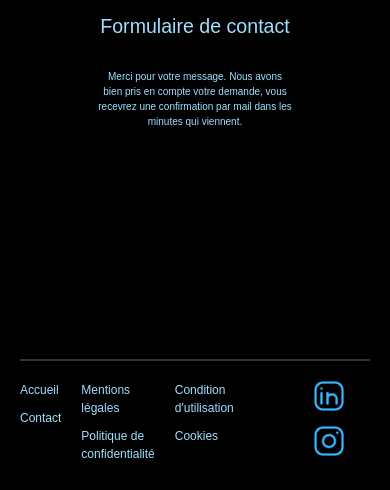
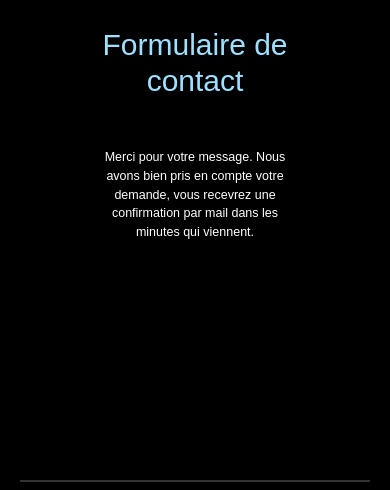
Before and after one commit to Jexien/Portfolio, a PHP site: page /contactbis.php in a window 390 px wide. Shown: the part 15-505 px from the top of the page. Run offline with PHP 8.4, Linux system fonts and the light colour scheme; some web fonts are replaced.

Commit message:
Mobile version de l'index et tentative changement couleurs contact

```diff
--- a/CSS/style.css
+++ b/CSS/style.css
@@ -356,6 +356,19 @@ label > span:last-child {
     width: 50%;
   }
 }
+.bish1 {
+  font-size: 3rem;
+  text-align: center;
+  padding-top: 3%;
+  padding-bottom: 3%;
+}
+.bistxt {
+  color: #ffffff;
+  font-size: 1.25rem;
+  text-align: center;
+  padding-top: 2%;
+  padding-bottom: 2%;
+}
 .h1photo {
   color: #ffffff;
   font-size: 1.25rem;
--- a/LESS/Style.less
+++ b/LESS/Style.less
@@ -434,12 +434,19 @@ label > span:last-child {
 
 // FIN PAGE CONTACT ____________________________________________________________________________________________________________________________________________
 // Contact BIS
+.bish1{
+  font-size: @size-h2;
+  text-align: center;
+  padding-top: 3%;
+  padding-bottom: 3%;
+}
+
 .bistxt{
   color: @color-white;
   font-size: @size-h4;
   text-align: center;
-  padding-top: 5%;
-  padding-bottom: 5%;
+  padding-top: 2%;
+  padding-bottom: 2%;
 }
 //Fin Contact BIS ____________________________________________________________________________________________________________________________________________
 
--- a/contactbis.php
+++ b/contactbis.php
@@ -1,7 +1,7 @@
 <?php include 'header.php'; ?>
 
 <div class="d-flex justify-content-center">
-    <h1 class="col-6 my-5 text-center">Formulaire de contact</h1>
+    <h1 class="col-6 my-5 text-center bish1">Formulaire de contact</h1>
 </div>
 <div class="d-flex justify-content-center">
     <p class="notice col-6 text-center bistxt">Merci pour votre message. Nous avons bien pris en compte votre demande, vous recevrez une confirmation par mail dans les minutes qui viennent.</p>
```
